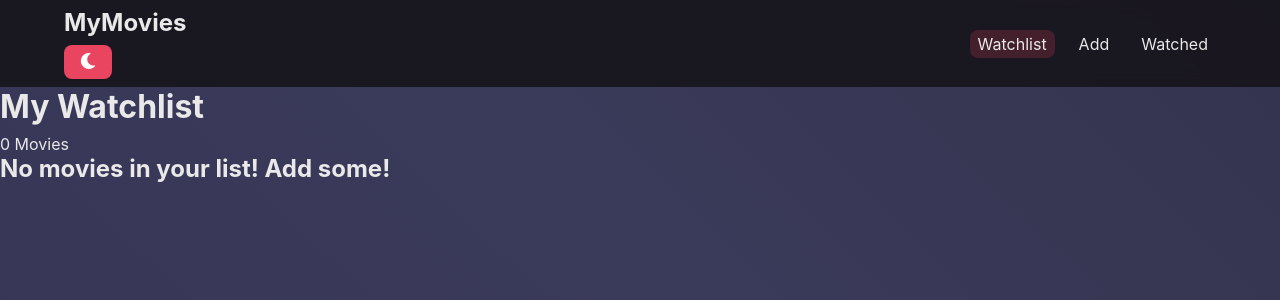
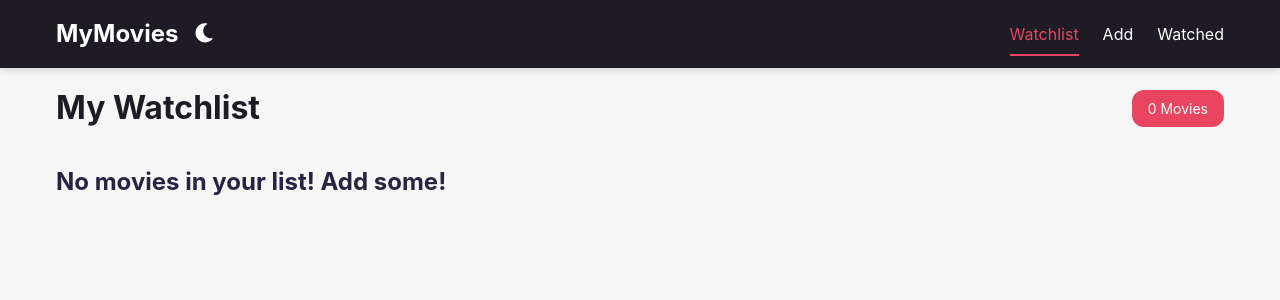
Before and after one commit to Maxnights/mvie2222, a React (Create React App) app: page / in a window 1280 px wide. Shown: the top 300 px of the page. Built offline with nearby package versions, Linux system fonts and the light colour scheme.

Commit message:
Update styles.css

```diff
--- a/src/styles.css
+++ b/src/styles.css
@@ -16,112 +16,171 @@ body {
   }
 }
 
-/* === 1. Базовые переменные === */
+/* === 0. Переменные тем === */
 :root {
-  --color-text: #e9e9e9;
-  --color-nav-bg: rgba(20, 18, 23, 0.85);
-  --color-nav-hover: rgba(233, 69, 96, 0.2);
-  --color-bg: rgba(31, 27, 36, 0.9);
-  --color-card-bg: rgba(255, 255, 255, 0.1);
-  --color-primary: #e94560;
-  --color-primary-hover: #d13450;
+  /* Цвета */
+  --color-primary: #1f1b24;
+  --color-secondary: #e94560;
+  --color-bg: #f6f6f6;
+  --color-text: #272343;
+  --color-nav-bg: #1f1b24;
+
+  /* Типографика */
   --font-family: "Inter", sans-serif;
-  --font-size-base: 16px;
-  --radius: 8px;
-  --transition: 0.25s ease;
-  --space-xs: 4px;
-  --space-sm: 8px;
-  --space-md: 16px;
-  --space-lg: 24px;
-  --space-xl: 32px;
+  --font-size-base: 1rem;
+  --line-height: 1.5;
+
+  /* Отступы */
+  --space-xs: 0.5rem;
+  --space-sm: 1rem;
+  --space-md: 1.5rem;
+
+  /* Скругления и переходы */
+  --radius: 0.75rem;
+  --transition: 0.3s ease;
+
+  /* Skeleton цвета (Light) */
+  --skeleton-base: #e0e0e0;
+  --skeleton-highlight: #f0f0f0;
+}
+
+:root[data-theme="dark"] {
+  --color-primary: #f6f6f6;
+  --color-secondary: #e94560;
+  --color-bg: #272343;
+  --color-text: #f6f6f6;
+  --color-nav-bg: #272343;
+
+  /* Skeleton цвета (Dark) */
+  --skeleton-base: #2c2c2c;
+  --skeleton-highlight: #3c3c3c;
+}
+
+/* === 1. Специально для search-input и иконки в темной теме === */
+:root[data-theme="dark"] .search-input {
+  background: var(--color-bg);
+  color: var(--color-text);
+}
+:root[data-theme="dark"] .search-input::placeholder {
+  color: rgba(246, 246, 246, 0.6);
+}
+:root[data-theme="dark"] .search-icon {
+  color: var(--color-text);
 }
 
 /* === 2. Сброс стилей === */
-*,
-*::before,
-*::after {
-  box-sizing: border-box;
+* {
   margin: 0;
   padding: 0;
+  box-sizing: border-box;
 }
-html,
 body {
-  height: 100%;
-  width: 100%;
   font-family: var(--font-family);
   font-size: var(--font-size-base);
+  line-height: var(--line-height);
+  background: var(--color-bg);
   color: var(--color-text);
-  overflow-x: hidden;
 }
 a {
+  text-decoration: none;
   color: inherit;
-  text-decoration: none;
-}
-ul {
-  list-style: none;
-}
-button {
-  cursor: pointer;
-  background: transparent;
-  border: none;
 }
 
-/* === 3. Шапка (navbar) === */
+/* === 3. Утилиты === */
+.container {
+  max-width: 1200px;
+  padding: var(--space-sm);
+  margin: 0 auto;
+}
+.app-title {
+  font-size: 2rem;
+  color: var(--color-primary);
+  text-align: center;
+  margin-bottom: var(--space-md);
+}
+
+/* === 4. Шапка (Navbar) === */
 .navbar {
+  background: var(--color-nav-bg);
+  padding: var(--space-sm) 0;
+  box-shadow: 0 2px 6px rgba(0, 0, 0, 0.15);
+  transition: background-color var(--transition);
   position: relative;
-  width: 100%;
-  background: var(--color-nav-bg);
-  display: flex;
-  align-items: center;
-  justify-content: center;
-  padding: var(--space-sm) 0;
-  backdrop-filter: blur(8px);
   z-index: 100;
 }
 .navbar-container {
-  width: 90%;
-  max-width: 1200px;
   display: flex;
   align-items: center;
   justify-content: space-between;
-  position: relative;
+  gap: var(--space-sm);
+  padding: 0 var(--space-sm);
+}
+.navbar-left {
+  display: flex;
+  align-items: center;
+  gap: var(--space-sm);
 }
 .navbar-logo {
   font-size: 1.5rem;
   font-weight: bold;
-  color: var(--color-text);
+  color: white;
+}
+.theme-toggle {
+  background: none;
+  border: none;
+  cursor: pointer;
+  font-size: 1.2rem;
+  color: white;
+  transition: color var(--transition);
+}
+.theme-toggle:hover {
+  color: var(--color-secondary);
 }
 .nav-links {
+  list-style: none;
   display: flex;
   gap: var(--space-md);
 }
-.nav-links li a {
+.nav-link {
+  color: white;
   font-size: 1rem;
-  padding: var(--space-xs) var(--space-sm);
-  border-radius: var(--radius);
-  transition: background var(--transition);
+  position: relative;
+  padding: var(--space-xs) 0;
+  transition: color var(--transition);
 }
-.nav-links li a:hover,
-.nav-links li a.active {
-  background: var(--color-nav-hover);
+.nav-link:hover,
+.nav-link.active {
+  color: var(--color-secondary);
 }
+.nav-link.active::after {
+  content: "";
+  position: absolute;
+  bottom: -4px;
+  left: 0;
+  width: 100%;
+  height: 2px;
+  background: var(--color-secondary);
+}
+
+/* === 4.1. Иконка-гамбургер === */
 .hamburger {
-  display: none;
+  display: none; /* показываем только в мобильном режиме */
   flex-direction: column;
-  justify-content: space-between;
-  width: 24px;
-  height: 18px;
-  position: relative;
-  z-index: 1100;
+  gap: 4px;
+  cursor: pointer;
+  background: none;
+  border: none;
 }
 .hamburger span {
   display: block;
-  width: 100%;
+  width: 24px;
   height: 3px;
-  background: var(--color-text);
-  border-radius: var(--radius);
-  transition: all var(--transition);
+  background: white;
+  border-radius: 2px;
+  transition: transform 0.3s ease, opacity 0.3s ease;
 }
+
+/* При добавлении класса .open к .hamburger, превращаем-полоски в крестик */
 .hamburger.open span:nth-child(1) {
   transform: translateY(6px) rotate(45deg);
 }
@@ -132,55 +191,36 @@ button {
   transform: translateY(-6px) rotate(-45deg);
 }
 
-/* === 4. Меню навигации (горизонтальное и мобильное) === */
-
-/* === 4.1. Горизонтальное меню === */
-.nav-links {
-  display: flex;
-  gap: var(--space-md);
-}
-@media (max-width: 1024px) {
-  .nav-links li a {
-    font-size: 0.9rem;
-  }
-}
-
 /* === 4.2. Мобильное меню (спрятано по умолчанию) === */
 .nav-links-mobile {
   display: none; /* появится при клике на гамбургер */
   position: absolute;
-  top: 100%; /* меню будет выезжать сразу под шапкой */
-  left: var(--space-sm); /* меню «прижато» к левому краю шапки */
+  top: 56px; /* регулируем под высоту шапки */
+  right: var(--space-sm);
   background: var(--color-nav-bg);
   border-radius: var(--radius);
-  box-shadow: 0 8px 24px rgba(0, 0, 0, 0.5);
+  box-shadow: 0 4px 12px rgba(0, 0, 0, 0.2);
   list-style: none;
   padding: var(--space-md) 0;
-  width: 180px; /* чуть шире, чем 160px, чтобы текст не упирался */
+  width: 160px;
   z-index: 1000;
-  transition: opacity var(--transition), transform var(--transition);
-  opacity: 0;
-  transform: translateY(-10px);
 }
 .nav-links-mobile.open {
   display: block;
-  opacity: 1;
-  transform: translateY(0);
 }
 .nav-links-mobile li {
   margin: var(--space-xs) 0;
   text-align: center;
 }
 .nav-links-mobile li a {
-  color: var(--color-text);
+  color: white;
   font-size: 1rem;
   padding: var(--space-xs) var(--space-md);
   display: block;
-  transition: background var(--transition);
 }
 .nav-links-mobile li a:hover,
 .nav-links-mobile li a.active {
-  background: var(--color-nav-hover);
+  background: rgba(233, 69, 96, 0.2);
 }
 
 /* === 5. Карточка фильма (Glassmorphism) === */
@@ -192,185 +232,397 @@ button {
   border-radius: var(--radius);
   overflow: hidden;
   box-shadow: 0 16px 48px rgba(0, 0, 0, 0.5);
-  transition: transform var(--transition), box-shadow var(--transition);
+  transition: box-shadow var(--transition), border-color var(--transition);
 }
-.movie-card img {
+.movie-card:hover {
+  transform: none;
+  box-shadow: 0 24px 64px rgba(0, 0, 0, 0.6);
+  border-color: rgba(255, 255, 255, 0.4);
+}
+.movie-poster {
   width: 100%;
-  height: auto;
   display: block;
 }
-.movie-card .movie-info {
-  padding: var(--space-md);
+.movie-info {
+  position: absolute;
+  bottom: 0;
+  width: 100%;
+  background: linear-gradient(to top, rgba(31, 27, 36, 0.85), transparent);
+  padding: var(--space-sm);
 }
-.movie-card .movie-title {
-  font-size: 1.2rem;
-  margin-bottom: var(--space-xs);
+.movie-title {
+  font-size: 1.25rem;
+  color: white;
+  margin-bottom: 0.25rem;
 }
-.movie-card .movie-rating {
-  font-size: 0.9rem;
-  color: var(--color-primary);
+.movie-year {
+  font-size: 0.875rem;
+  color: #ddd;
 }
-.movie-card:hover {
-  transform: translateY(-8px);
-  box-shadow: 0 24px 64px rgba(0, 0, 0, 0.7);
-}
-
-/* === 6. Модальные окна === */
-.modal {
-  position: fixed;
-  top: 0;
-  left: 0;
-  width: 100%;
-  height: 100%;
-  background: rgba(0, 0, 0, 0.6);
-  display: none;
-  align-items: center;
-  justify-content: center;
-  z-index: 2000;
-}
-.modal.open {
-  display: flex;
-}
-.modal-content {
-  background: var(--color-bg);
-  padding: var(--space-lg);
-  border-radius: var(--radius);
-  max-width: 500px;
-  width: 90%;
-  box-shadow: 0 16px 48px rgba(0, 0, 0, 0.7);
-  position: relative;
-}
-.modal-close {
+.inner-card-controls {
   position: absolute;
   top: var(--space-sm);
   right: var(--space-sm);
-  background: transparent;
+  display: flex;
+  gap: var(--space-xs);
+}
+.ctrl-btn {
+  background-color: rgba(0, 0, 0, 0.6);
   border: none;
-  font-size: 1.5rem;
-  color: var(--color-text);
+  border-radius: 50%;
+  padding: var(--space-xs);
+  cursor: pointer;
+  transition: background-color var(--transition);
+}
+.ctrl-btn:hover {
+  background-color: var(--color-secondary);
+}
+.ctrl-btn i {
+  color: white;
+  font-size: 1rem;
 }
 
-/* === 7. Поиск (Search Box) === */
+/* === 6. Masonry-сетка вместо grid === */
+.movie-grid {
+  column-width: 260px;
+  column-gap: var(--space-md);
+}
+@media (max-width: 900px) {
+  .movie-grid {
+    column-count: 2;
+  }
+}
+@media (max-width: 600px) {
+  .movie-grid {
+    column-count: 1;
+  }
+}
+.movie-grid .movie-card {
+  display: inline-block;
+  width: 100%;
+  margin-bottom: var(--space-md);
+}
+
+/* === 7. Страница Watchlist/Watched === */
+.movie-page .header {
+  display: flex;
+  align-items: center;
+  justify-content: space-between;
+  margin-bottom: 2rem;
+}
+.movie-page .heading {
+  font-size: 2rem;
+  color: var(--color-primary);
+}
+.movie-page .count-pill {
+  background: var(--color-secondary);
+  color: white;
+  padding: var(--space-xs) var(--space-sm);
+  border-radius: var(--radius);
+  font-size: 0.875rem;
+}
+
+/* === 8. Search на Add === */
 .search-box {
   position: relative;
-  width: 300px;
-  margin: 0 auto;
+  width: 100%;
+  max-width: 600px;
+  margin: var(--space-md) auto;
 }
-.search-box input {
-  width: 100%;
-  padding: var(--space-sm) var(--space-lg);
-  border: none;
-  border-radius: var(--radius);
-  background: rgba(255, 255, 255, 0.2);
-  color: var(--color-text);
-  font-size: 1rem;
-}
-.search-box input::placeholder {
-  color: rgba(255, 255, 255, 0.7);
-}
-.search-box .search-icon {
+.search-icon {
   position: absolute;
   top: 50%;
   left: var(--space-sm);
   transform: translateY(-50%);
+  color: var(--color-text);
   font-size: 1.2rem;
+  pointer-events: none;
+  transition: left var(--transition), color var(--transition);
+}
+.search-input {
+  width: 100%;
+  padding: var(--space-sm) var(--space-md);
+  padding-left: calc(var(--space-sm) * 2 + 1rem);
+  border: none;
+  border-radius: var(--radius);
+  background: white;
+  box-shadow: 0 4px 12px rgba(0, 0, 0, 0.1);
+  font-size: 1rem;
   color: var(--color-text);
+  transition: box-shadow var(--transition),
+    transform var(--transition),
+    background var(--transition);
+}
+.search-input::placeholder {
+  color: rgba(39, 35, 67, 0.5);
+  font-style: italic;
+}
+.search-input:focus {
+  outline: none;
+  box-shadow: 0 0 0 3px var(--color-secondary);
+  transform: scale(1.02);
 }
 
-/* === 8. Кнопки и формы === */
-button,
-input[type="submit"] {
-  background: var(--color-primary);
-  color: #fff;
-  border: none;
-  border-radius: var(--radius);
-  padding: var(--space-sm) var(--space-md);
-  font-size: 1rem;
-  transition: background var(--transition);
+/* === 9. Hero Banner на Add === */
+.search-hero {
+  position: relative;
+  height: 300px;
+  display: flex;
+  align-items: center;
+  overflow: hidden;
+  margin-bottom: var(--space-md);
 }
-button:hover,
-input[type="submit"]:hover {
-  background: var(--color-primary-hover);
+.search-hero-bg {
+  position: absolute;
+  top: 0;
+  left: 0;
+  right: 0;
+  bottom: 0;
+  opacity: 0; /* фон задаётся body */
 }
-input,
-textarea {
-  background: var(--color-bg);
-  color: var(--color-text);
-  border: 1px solid rgba(255, 255, 255, 0.2);
-  border-radius: var(--radius);
-  padding: var(--space-sm) var(--space-md);
-  font-size: 1rem;
+.search-hero-content {
+  position: relative;
+  z-index: 2;
+  text-align: center;
+  color: white;
+  padding: var(--space-md) 0;
+}
+.search-hero-title {
+  font-size: 2.5rem;
+  margin-bottom: var(--space-sm);
+  font-weight: bold;
+}
+.home-hero h2,
+.home-hero p,
+.search-hero-title {
+  /* Для светлой темы (если data-theme !== "dark") текст делаем тёмным */
+  color: white;
 }
 
-/* === 9. Карточки с контентом (общие) === */
-.card {
-  background: var(--color-bg);
+/* === 10. Skeleton-заглушки (тема-aware) === */
+@keyframes pulse-skeleton {
+  0%,
+  100% {
+    background-color: var(--skeleton-base);
+  }
+  50% {
+    background-color: var(--skeleton-highlight);
+  }
+}
+.skeleton-card {
+  width: 240px;
+  display: flex;
+  flex-direction: column;
+  gap: var(--space-xs);
+}
+.skeleton-poster,
+.skeleton-text-line {
+  background-color: var(--skeleton-base);
+  animation: pulse-skeleton 1.5s ease-in-out infinite;
   border-radius: var(--radius);
-  box-shadow: 0 8px 24px rgba(0, 0, 0, 0.3);
-  overflow: hidden;
 }
-.card .card-content {
-  padding: var(--space-md);
+.skeleton-poster {
+  height: 360px;
+}
+.skeleton-text-line {
+  height: 16px;
+}
+.skeleton-text-line.short {
+  width: 40%;
+}
+.skeleton-text-line.long {
+  width: 80%;
 }
 
-/* === 10. Тайпография === */
-h1,
-h2,
-h3,
-h4,
-h5,
-h6 {
-  color: var(--color-text);
-  margin-bottom: var(--space-sm);
+/* === 11. Плавный переход темы === */
+body,
+.navbar,
+.search-input,
+.movie-card {
+  transition: background-color var(--transition), color var(--transition),
+    box-shadow var(--transition), border-color var(--transition);
 }
-p {
-  margin-bottom: var(--space-md);
-  line-height: 1.5;
+html {
+  transition: background-color var(--transition), color var(--transition);
 }
 
-/* === 11. Сетки (Grid layouts) === */
-.grid {
-  display: grid;
-  gap: var(--space-md);
+/* === Hero-баннер на Home === */
+.home-hero {
+  height: 200px;
+  background: var(--color-nav-bg);
+  display: flex;
+  flex-direction: column;
+  justify-content: center;
+  align-items: center;
+  color: white;
 }
-@media (min-width: 768px) {
-  .grid-2 {
-    grid-template-columns: repeat(2, 1fr);
-  }
-  .grid-3 {
-    grid-template-columns: repeat(3, 1fr);
-  }
+.home-hero h2 {
+  font-size: 2.5rem;
+  margin-bottom: var(--space-xs);
 }
-@media (min-width: 1024px) {
-  .grid-4 {
-    grid-template-columns: repeat(4, 1fr);
-  }
+.home-hero p {
+  font-size: 1.2rem;
 }
 
-/* === 12. Footer (подвал) === */
-.footer {
-  background: var(--color-nav-bg);
+/* === Секции каруселей === */
+.carousel-section {
   padding: var(--space-md) 0;
   text-align: center;
 }
-.footer p {
-  color: var(--color-text);
-  font-size: 0.9rem;
+.carousel-section h3 {
+  display: inline-block;
+  margin-bottom: var(--space-sm);
+  color: var(--color-primary);
 }
 
-/* === 13. Кастомные scrollbar’ы === */
-::-webkit-scrollbar {
-  width: 8px;
+/* === Улучшаем видимость оборотной стороны 3D карточки в Dark Theme === */
+:root[data-theme="dark"] .card-back {
+  background: rgba(255, 255, 255, 0.15) !important;
 }
-::-webkit-scrollbar-track {
-  background: transparent;
+:root[data-theme="dark"] .card-back-title,
+:root[data-theme="dark"] .card-back-year {
+  color: white !important;
 }
-::-webkit-scrollbar-thumb {
-  background: rgba(255, 255, 255, 0.2);
+:root[data-theme="dark"] .card-back-controls .ctrl-btn i {
+  color: white !important;
+}
+
+/* === Улучшаем видимость search-input в тёмной теме ещё раз === */
+:root[data-theme="dark"] .search-input {
+  background: rgba(255, 255, 255, 0.05);
+  border: 1px solid rgba(255, 255, 255, 0.3);
+  color: var(--color-text);
+}
+:root[data-theme="dark"] .search-input::placeholder {
+  color: rgba(255, 255, 255, 0.6);
+}
+
+/* === Динамический фон для Home (необязательно) === */
+.home-wrapper {
+  position: relative;
+  background-size: cover;
+  background-position: center;
+  transform: scale(1.1);
+  overflow: hidden;
+}
+.home-wrapper::before {
+  content: "";
+  position: absolute;
+  top: -10%;
+  left: -10%;
+  width: 120%;
+  height: 120%;
+  background-image: inherit;
+  background-size: cover;
+  background-position: center;
+  filter: blur(30px);
+  transform: scale(1.05);
+  z-index: 0;
+}
+.home-wrapper .overlay {
+  position: absolute;
+  top: 0;
+  left: 0;
+  right: 0;
+  bottom: 0;
+  background: rgba(31, 27, 36, 0.6);
+  z-index: 1;
+}
+.home-wrapper .home-page {
+  position: relative;
+  z-index: 2;
+  padding-top: var(--space-md);
+}
+
+/* === 12. Сетка результатов на Add === */
+.results {
+  list-style: none;
+  margin: 0;
+  padding: 0;
+  display: grid;
+  grid-template-columns: repeat(auto-fill, minmax(240px, 1fr));
+  gap: var(--space-md);
+  justify-items: center;
+}
+
+/* === 13. Карточка результата === */
+.result-card {
+  position: relative;
+  width: 100%;
+  max-width: 240px;
+  background: var(--color-bg);
   border-radius: var(--radius);
+  overflow: hidden;
+  box-shadow: 0 4px 12px rgba(0, 0, 0, 0.1);
+  transition: box-shadow var(--transition), transform var(--transition);
+  display: flex;
+  flex-direction: column;
+  height: 100%;
 }
-::-webkit-scrollbar-thumb:hover {
-  background: rgba(255, 255, 255, 0.4);
+.result-card:hover {
+  box-shadow: 0 8px 24px rgba(0, 0, 0, 0.2);
+}
+
+/* Постер */
+.poster-wrapper {
+  width: 100%;
+  height: 360px;
+  background: #eee;
+}
+.poster-wrapper img {
+  width: 100%;
+  height: 100%;
+  object-fit: cover;
+}
+
+/* Инфо-блок */
+.info {
+  padding: var(--space-sm);
+  display: flex;
+  flex-direction: column;
+  flex: 1; /* занимает всё пространство между постером и контролами */
+}
+.header {
+  margin-bottom: var(--space-xs);
+}
+.title {
+  font-size: 1.1rem;
+  margin: 0;
+  color: var(--color-primary);
+}
+.release-date {
+  font-size: 0.875rem;
+  color: var(--color-secondary);
+  margin: 0.25rem 0 0;
+}
+
+/* Кнопки управления результатами */
+.controls {
+  display: flex;
+  gap: var(--space-xs);
+  margin-top: var(--space-sm);
+}
+.btn {
+  flex: 1;
+  padding: var(--space-xs) var(--space-sm);
+  background: var(--color-secondary);
+  color: white;
+  border: none;
+  border-radius: var(--radius);
+  font-size: 0.875rem;
+  cursor: pointer;
+  display: flex;
+  align-items: center;
+  justify-content: center;
+  gap: 0.5ch;
+  transition: background var(--transition);
+}
+.btn:disabled {
+  background: rgba(39, 35, 67, 0.3);
+  cursor: not-allowed;
+}
+.btn i {
+  font-size: 1rem;
 }
 
 /* === 14. Плавный переход темы (еще раз) === */
@@ -414,46 +666,38 @@ html {
     margin-left: auto;
   }
 
-  /* 15.2 Меню гамбургера */
+  /* Мобильное меню */
   .nav-links-mobile {
-    /* остались базовые стили: width и позиционирование */
-    /* ширина 180px для эстетики */
-    width: 180px;
-    /* прижимаем слева к шапке (как у бургер-кнопки) */
-    left: var(--space-sm);
-    /* top: 100% - чтобы меню выпадало точно под шапку */
-    top: 100%;
-    /* Отключаем все расчёты на 100% ширины, чтобы не растягивалось */
-    right: auto;
+    right: var(--space-sm);
+    width: calc(100% - 2 * var(--space-sm));
   }
 
-  /* 15.3 Увеличиваем иконку поиска, смещаем влево */
+  /* 15.2 Увеличиваем иконку поиска, смещаем влево */
   .search-icon {
     left: var(--space-sm);
     font-size: 1.3rem;
   }
 
-  /* 15.4 Корректируем отступы у search-box */
+  /* 15.3 Корректируем отступы у search-box */
   .search-box {
     width: 100%;
     padding: 0 var(--space-sm);
     box-sizing: border-box;
   }
+  .search-input {
+    padding-left: calc(var(--space-sm) * 2 + 1rem);
+  }
 
-  /* 15.5 Сетка карточек: 2 колонки вместо 3 */
-  .grid-3 {
-    grid-template-columns: repeat(2, 1fr);
+  /* 15.4 Masonry-сетка в один столбец */
+  .movie-grid {
+    column-count: 1;
   }
 }
 
-/* === 16. Адаптация для tablet (от 640px до 1023px) === */
-@media (min-width: 640px) and (max-width: 1023px) {
-  .search-box {
-    width: 60%;
-  }
-  .grid-3 {
-    grid-template-columns: repeat(3, 1fr);
-  }
+/* === 16. Исправление цвета заголовка Hero в светлой теме === */
+:root:not([data-theme="dark"]) .search-hero-content h2,
+:root:not([data-theme="dark"]) .search-hero-content p {
+  color: var(--color-text);
 }
 
 /* === 17. Удаляем обводку у hamburger, если он внутри <button> === */
@@ -462,9 +706,8 @@ html {
   border: none !important;
 }
 
-/* === 18. Дополнительные мелкие правки для мобильной версии === */
 @media (max-width: 640px) {
-  /* Слегка смещаем лупу правее */
+  /* Сдвигаем лупу правее только на мобильных */
   .search-icon {
     left: calc(var(--space-sm) + 1rem);
   }
```
